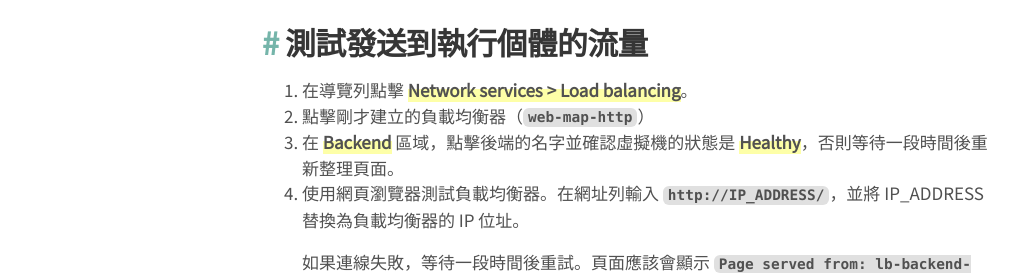
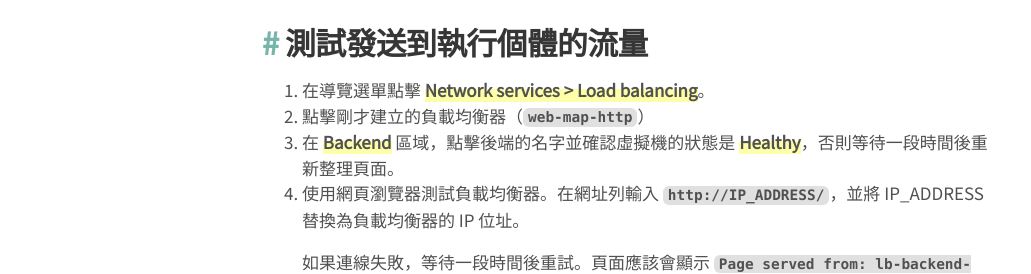
Before and after one commit to JHTNT/JHTNT, a Jekyll site: the page built from _posts/2021-06-16-qwik120-5.md, in a window 1280 px wide and 900 px high, scrolled down 6824 px. Shown: the part 183-457 px from the top of the window, without its empty margins (9-1040 px from the left). Built offline with Jekyll 4.4.1, drawn with Linux system fonts in a browser that asks for light colours.

Commit message:
Update 2021-06-16-qwik120-5.md

```diff
--- a/_posts/2021-06-16-qwik120-5.md
+++ b/_posts/2021-06-16-qwik120-5.md
@@ -357,7 +357,7 @@ GFE 分佈於全球，並使用 Google 的全球網路與控制平面（control
 
 ### 測試發送到執行個體的流量
 
-1. 在導覽列點擊 **Network services > Load balancing**。
+1. 在導覽選單點擊 **Network services > Load balancing**。
 2. 點擊剛才建立的負載均衡器（`web-map-http`）
 3. 在 **Backend** 區域，點擊後端的名字並確認虛擬機的狀態是 **Healthy**，否則等待一段時間後重新整理頁面。
 4. 使用網頁瀏覽器測試負載均衡器。在網址列輸入 `http://IP_ADDRESS/`，並將 IP_ADDRESS 替換為負載均衡器的 IP 位址。
```
